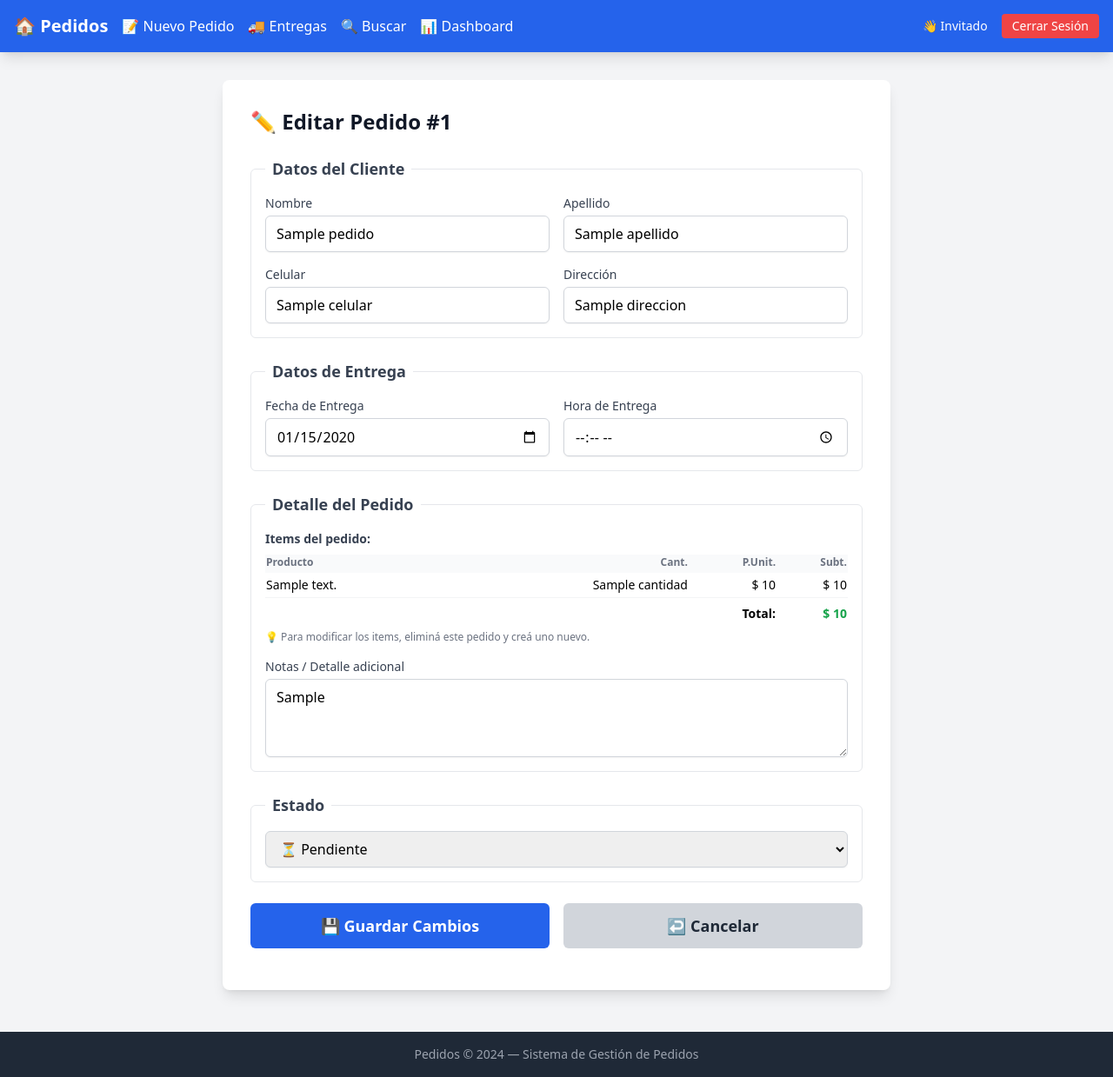
After one commit to Ponce1969/aplicacion_pedidos_multitenant, a Python web app: template app/templates/editar_pedido.html in a window 1280 px wide. The commit adds this page. Shown: the whole page at 87% size. Run offline with Jinja, Linux system fonts and the light colour scheme; the template is opened without the code that fills it: most values are stand-ins (such as "Sample title", 1, 10 or a date in 2020); some libraries are stand-ins or nearby versions.

Commit message:
feat: editar y eliminar pedidos
- DELETE /api/pedido/{id} con confirmacion HTMX
- GET /editar-pedido/{id} formulario de edicion
- POST /editar-pedido/{id} guardar cambios (cliente, entrega, estado, notas)
- Template editar_pedido.html con items readonly + notas editables
- Botones Editar y Eliminar en modal de detalle del pedido
- Repo: delete_pedido, Service: delete_pedido + update_pedido

```diff
--- /dev/null
+++ b/app/templates/editar_pedido.html
@@ -0,0 +1,129 @@
+{% extends "base.html" %}
+
+{% block title %}Editar Pedido #{{ pedido.id }}{% endblock %}
+
+{% block content %}
+<div class="max-w-3xl mx-auto bg-white rounded-lg shadow-lg p-8">
+    <h2 class="text-2xl font-bold text-gray-900 mb-6">✏️ Editar Pedido #{{ pedido.id }}</h2>
+
+    <form hx-post="/editar-pedido/{{ pedido.id }}" hx-target="#resultado" hx-swap="innerHTML"
+          class="space-y-6">
+
+        <!-- Datos del Cliente -->
+        <fieldset class="border rounded-md p-4">
+            <legend class="text-lg font-semibold text-gray-700 px-2">Datos del Cliente</legend>
+            <div class="grid grid-cols-1 md:grid-cols-2 gap-4">
+                <div>
+                    <label for="nombre" class="block text-sm font-medium text-gray-700">Nombre</label>
+                    <input id="nombre" name="nombre" type="text" required
+                           value="{{ pedido.nombre }}"
+                           class="mt-1 block w-full px-3 py-2 border border-gray-300 rounded-md shadow-sm focus:ring-blue-500 focus:border-blue-500">
+                </div>
+                <div>
+                    <label for="apellido" class="block text-sm font-medium text-gray-700">Apellido</label>
+                    <input id="apellido" name="apellido" type="text" required
+                           value="{{ pedido.apellido }}"
+                           class="mt-1 block w-full px-3 py-2 border border-gray-300 rounded-md shadow-sm focus:ring-blue-500 focus:border-blue-500">
+                </div>
+                <div>
+                    <label for="celular" class="block text-sm font-medium text-gray-700">Celular</label>
+                    <input id="celular" name="celular" type="tel" required
+                           value="{{ pedido.celular }}"
+                           class="mt-1 block w-full px-3 py-2 border border-gray-300 rounded-md shadow-sm focus:ring-blue-500 focus:border-blue-500">
+                </div>
+                <div>
+                    <label for="direccion" class="block text-sm font-medium text-gray-700">Dirección</label>
+                    <input id="direccion" name="direccion" type="text" required
+                           value="{{ pedido.direccion }}"
+                           class="mt-1 block w-full px-3 py-2 border border-gray-300 rounded-md shadow-sm focus:ring-blue-500 focus:border-blue-500">
+                </div>
+            </div>
+        </fieldset>
+
+        <!-- Datos de Entrega -->
+        <fieldset class="border rounded-md p-4">
+            <legend class="text-lg font-semibold text-gray-700 px-2">Datos de Entrega</legend>
+            <div class="grid grid-cols-1 md:grid-cols-2 gap-4">
+                <div>
+                    <label for="fecha_entrega" class="block text-sm font-medium text-gray-700">Fecha de Entrega</label>
+                    <input id="fecha_entrega" name="fecha_entrega" type="date" required
+                           value="{{ pedido.fecha_entrega.strftime('%Y-%m-%d') if pedido.fecha_entrega else '' }}"
+                           class="mt-1 block w-full px-3 py-2 border border-gray-300 rounded-md shadow-sm focus:ring-blue-500 focus:border-blue-500">
+                </div>
+                <div>
+                    <label for="hora_entrega" class="block text-sm font-medium text-gray-700">Hora de Entrega</label>
+                    <input id="hora_entrega" name="hora_entrega" type="time" required
+                           value="{{ pedido.hora_entrega }}"
+                           class="mt-1 block w-full px-3 py-2 border border-gray-300 rounded-md shadow-sm focus:ring-blue-500 focus:border-blue-500">
+                </div>
+            </div>
+        </fieldset>
+
+        <!-- Detalle del pedido -->
+        <fieldset class="border rounded-md p-4">
+            <legend class="text-lg font-semibold text-gray-700 px-2">Detalle del Pedido</legend>
+
+            {% if pedido.items %}
+            <div class="mb-4">
+                <h4 class="font-semibold text-gray-700 text-sm mb-2">Items del pedido:</h4>
+                <table class="w-full text-sm">
+                    <thead>
+                        <tr class="bg-gray-50 text-gray-500 text-xs">
+                            <th class="text-left pb-1">Producto</th>
+                            <th class="text-right pb-1">Cant.</th>
+                            <th class="text-right pb-1">P.Unit.</th>
+                            <th class="text-right pb-1">Subt.</th>
+                        </tr>
+                    </thead>
+                    <tbody>
+                        {% for item in pedido.items %}
+                        <tr class="border-b border-gray-100">
+                            <td class="py-1">{{ item.descripcion }}</td>
+                            <td class="py-1 text-right">{{ item.cantidad }}</td>
+                            <td class="py-1 text-right">$ {{ "{:,.0f}".format(item.precio_unitario) }}</td>
+                            <td class="py-1 text-right">$ {{ "{:,.0f}".format(item.subtotal) }}</td>
+                        </tr>
+                        {% endfor %}
+                    </tbody>
+                    <tfoot>
+                        <tr class="font-bold">
+                            <td colspan="3" class="pt-2 text-right">Total:</td>
+                            <td class="pt-2 text-right text-green-600">$ {{ "{:,.0f}".format(pedido.total) }}</td>
+                        </tr>
+                    </tfoot>
+                </table>
+                <p class="text-xs text-gray-500 mt-2">💡 Para modificar los items, eliminá este pedido y creá uno nuevo.</p>
+            </div>
+            {% endif %}
+
+            <div>
+                <label for="pedido_detalle" class="block text-sm font-medium text-gray-700">Notas / Detalle adicional</label>
+                <textarea id="pedido_detalle" name="pedido_detalle" rows="3"
+                          class="mt-1 block w-full px-3 py-2 border border-gray-300 rounded-md shadow-sm focus:ring-blue-500 focus:border-blue-500">{{ pedido.pedido_detalle }}</textarea>
+            </div>
+        </fieldset>
+
+        <!-- Estado -->
+        <fieldset class="border rounded-md p-4">
+            <legend class="text-lg font-semibold text-gray-700 px-2">Estado</legend>
+            <select name="estado" class="w-full px-3 py-2 border border-gray-300 rounded-md shadow-sm focus:ring-blue-500 focus:border-blue-500">
+                <option value="pendiente" {% if pedido.estado == 'pendiente' %}selected{% endif %}>⏳ Pendiente</option>
+                <option value="entregado" {% if pedido.estado == 'entregado' %}selected{% endif %}>✅ Entregado</option>
+                <option value="cancelado" {% if pedido.estado == 'cancelado' %}selected{% endif %}>❌ Cancelado</option>
+            </select>
+        </fieldset>
+
+        <div class="flex gap-4">
+            <button type="submit"
+                    class="flex-1 py-3 px-4 bg-blue-600 hover:bg-blue-700 text-white font-bold rounded-md text-lg">
+                💾 Guardar Cambios
+            </button>
+            <a href="/buscar" class="flex-1 py-3 px-4 bg-gray-300 hover:bg-gray-400 text-gray-800 font-bold rounded-md text-lg text-center">
+                ↩️ Cancelar
+            </a>
+        </div>
+    </form>
+
+    <div id="resultado" class="mt-4"></div>
+</div>
+{% endblock %}
```
Also changed, not shown: app/api/routers/pedidos.py (+72 -1 lines), app/repositories/pedido_repo.py (+10 -0 lines), app/services/pedido_service.py (+25 -0 lines), app/templates/partials/detalle_pedido.html (+15 -0 lines).
